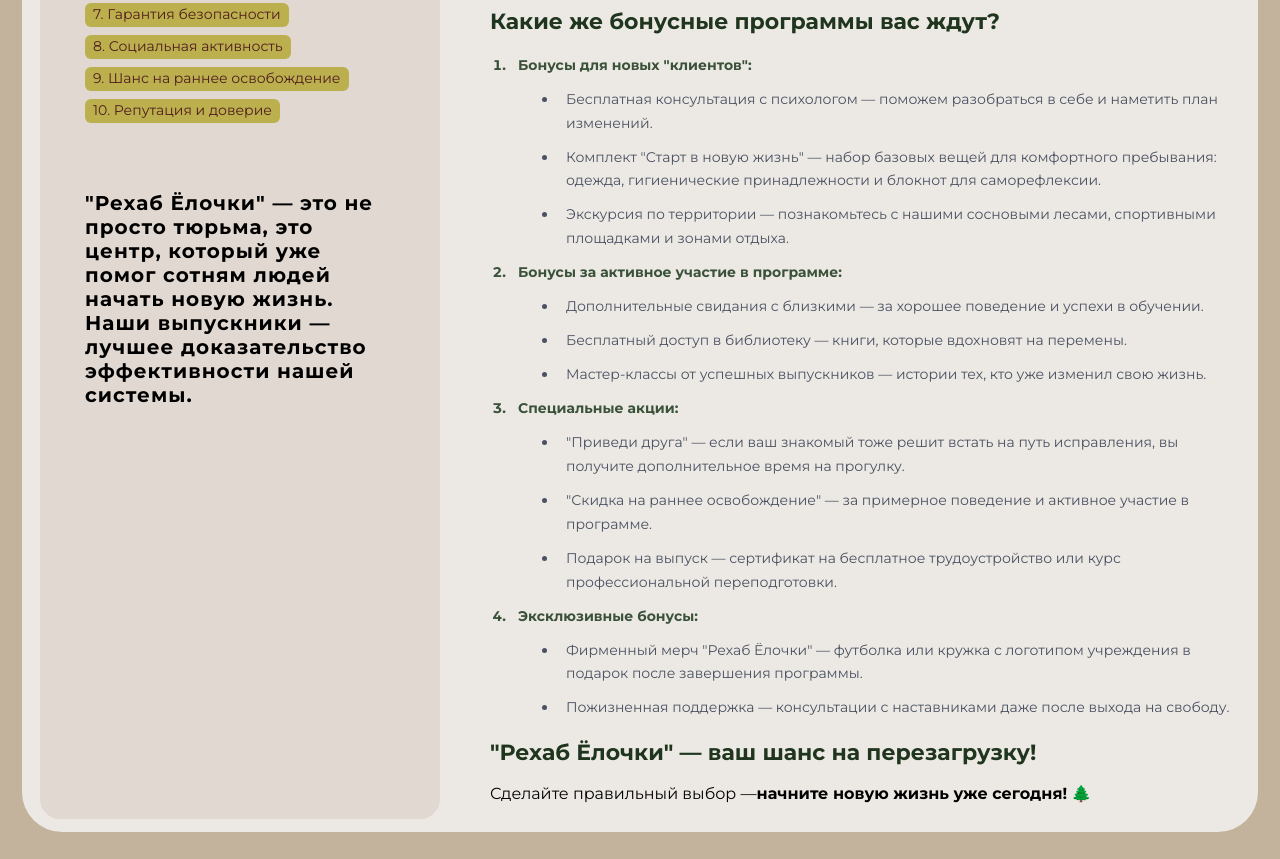
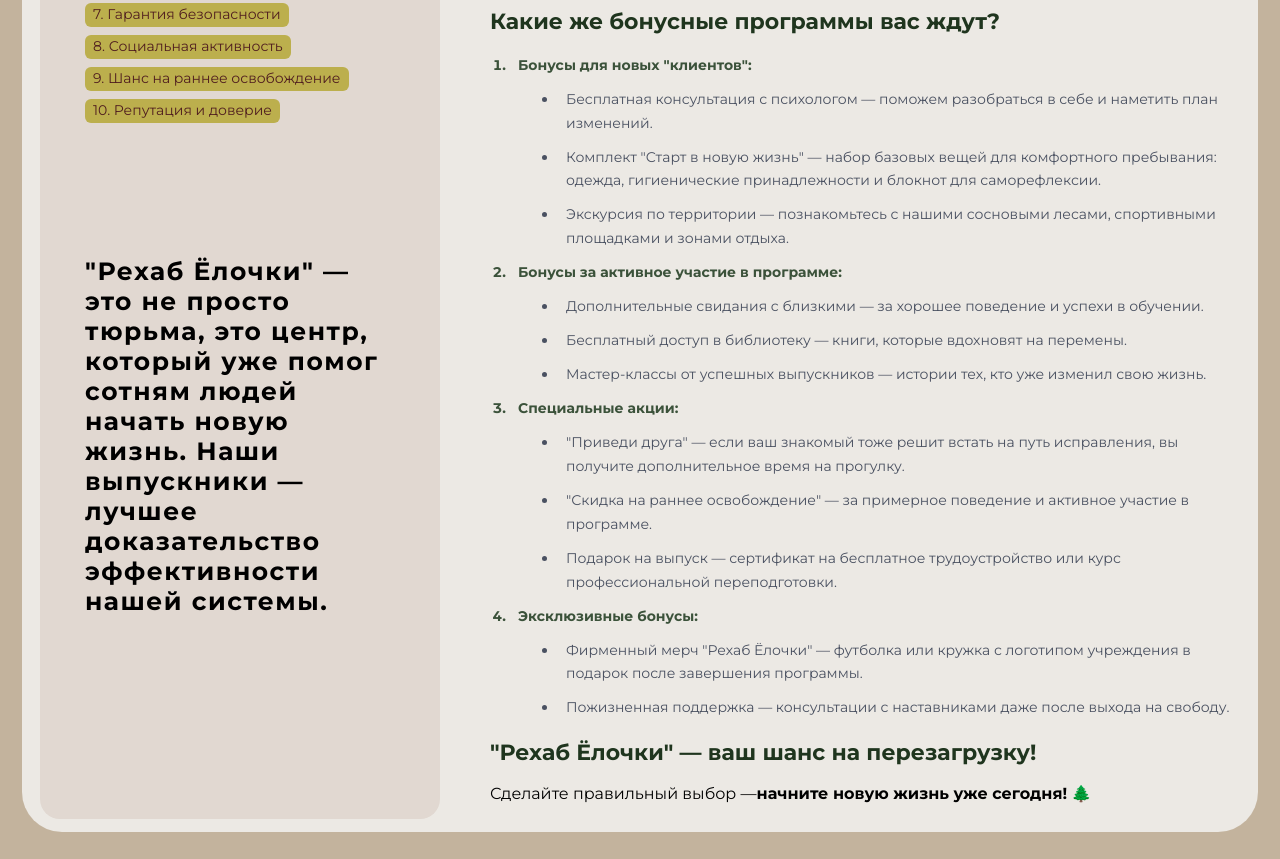
Before and after one commit to Menetril/Rehab, a plain HTML site: page index.html in a window 1280 px wide. Shown: the part 1005-1864 px from the top of the page. Drawn offline with Linux system fonts and the light colour scheme.

Commit message:
Add files via upload

```diff
--- a/style.css
+++ b/style.css
@@ -204,7 +204,7 @@ ul {
 }
 
 .ending{
-    padding-top: 40px;
-    letter-spacing: 1px;
-    font-size: 20px;
+    padding-top: 100px;
+    letter-spacing: 1.5px;
+    font-size: 25px;
 }
```
